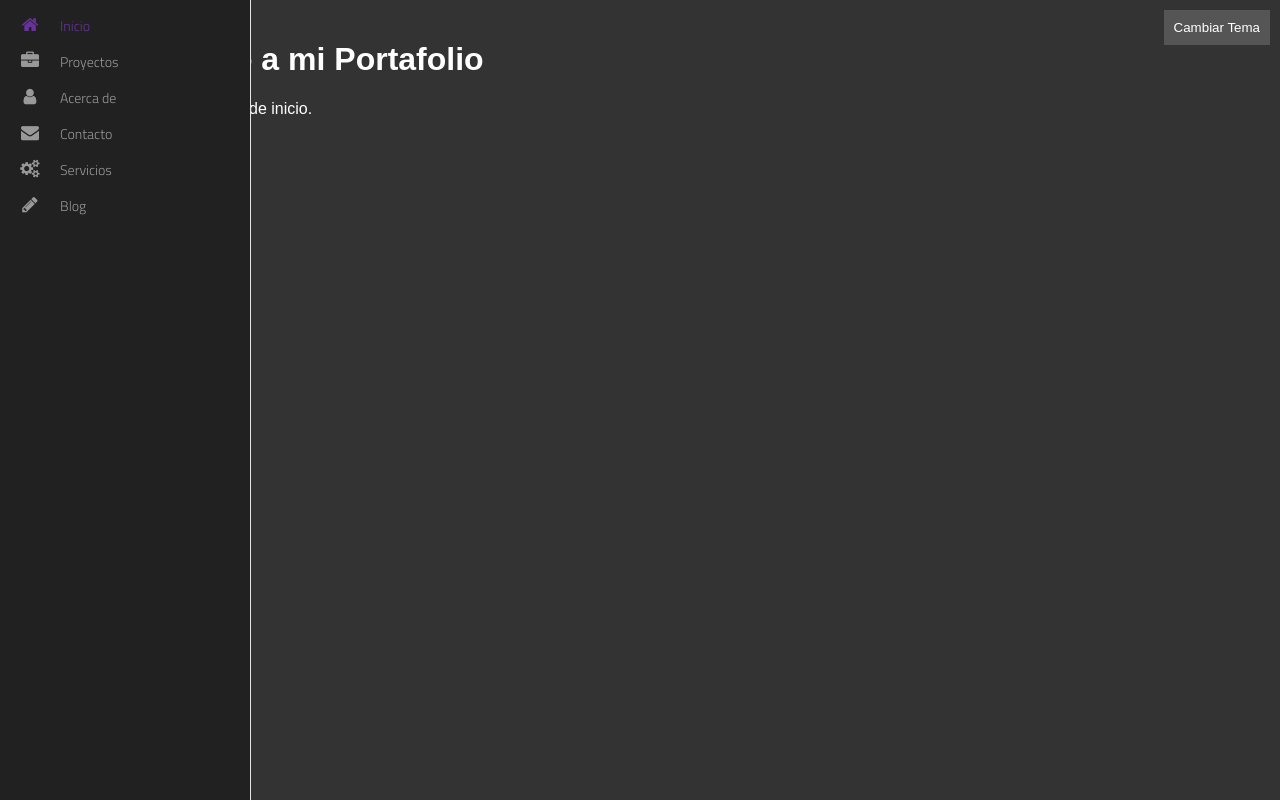
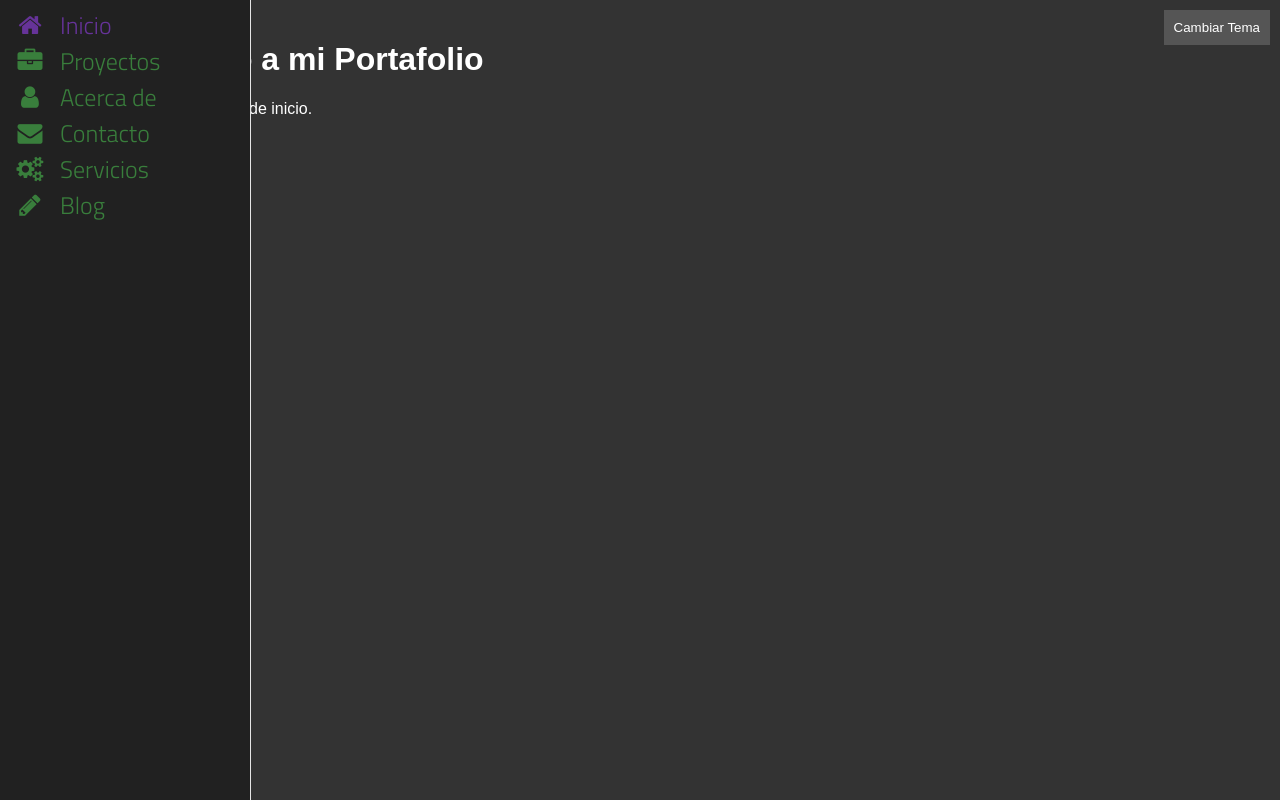
Before and after one commit to DANIB04/danib04.github.io, a PHP site: page / in a window 1280 px wide. Run offline with PHP 8.4, Linux system fonts and the light colour scheme; some libraries are stand-ins or nearby versions; some web fonts are replaced.

Commit message:
cambio diseño 12

```diff
--- a/Css/Style.css
+++ b/Css/Style.css
@@ -35,9 +35,9 @@
     display: table;
     border-collapse: collapse;
     border-spacing: 0;
-    color: #999;
+    color: #397e3c;
     font-family: arial;
-    font-size: 14px;
+    font-size: 24px;
     text-decoration: none;
     transform: translateZ(0) scale(1, 1);
     transition: all .1s linear;}
@@ -48,7 +48,7 @@
     height: 36px;
     text-align: center;
     vertical-align: middle;
-    font-size: 18px;}
+    font-size: 25px;}
 .main-menu .nav-text {
     position: relative;
     display: table-cell;
@@ -70,8 +70,8 @@ nav ul, nav li {
     margin: 0;
     padding: 0;}
 .main-menu li:hover>a, nav.main-menu li.active>a, .dropdown-menu>li>a:hover, .dropdown-menu>li>a:focus, .dropdown-menu>.active>a, .dropdown-menu>.active>a:hover, .dropdown-menu>.active>a:focus, .no-touch .dashboard-page nav.dashboard-menu ul li:hover a, .dashboard-page nav.dashboard-menu ul li.active a {
-    color: #f40000;
-    background-color: #ff6347;}
+    color: #0008f4;
+    background-color: #95878589;}
 nav ul li .active{
     color: rebeccapurple;
 }
```
